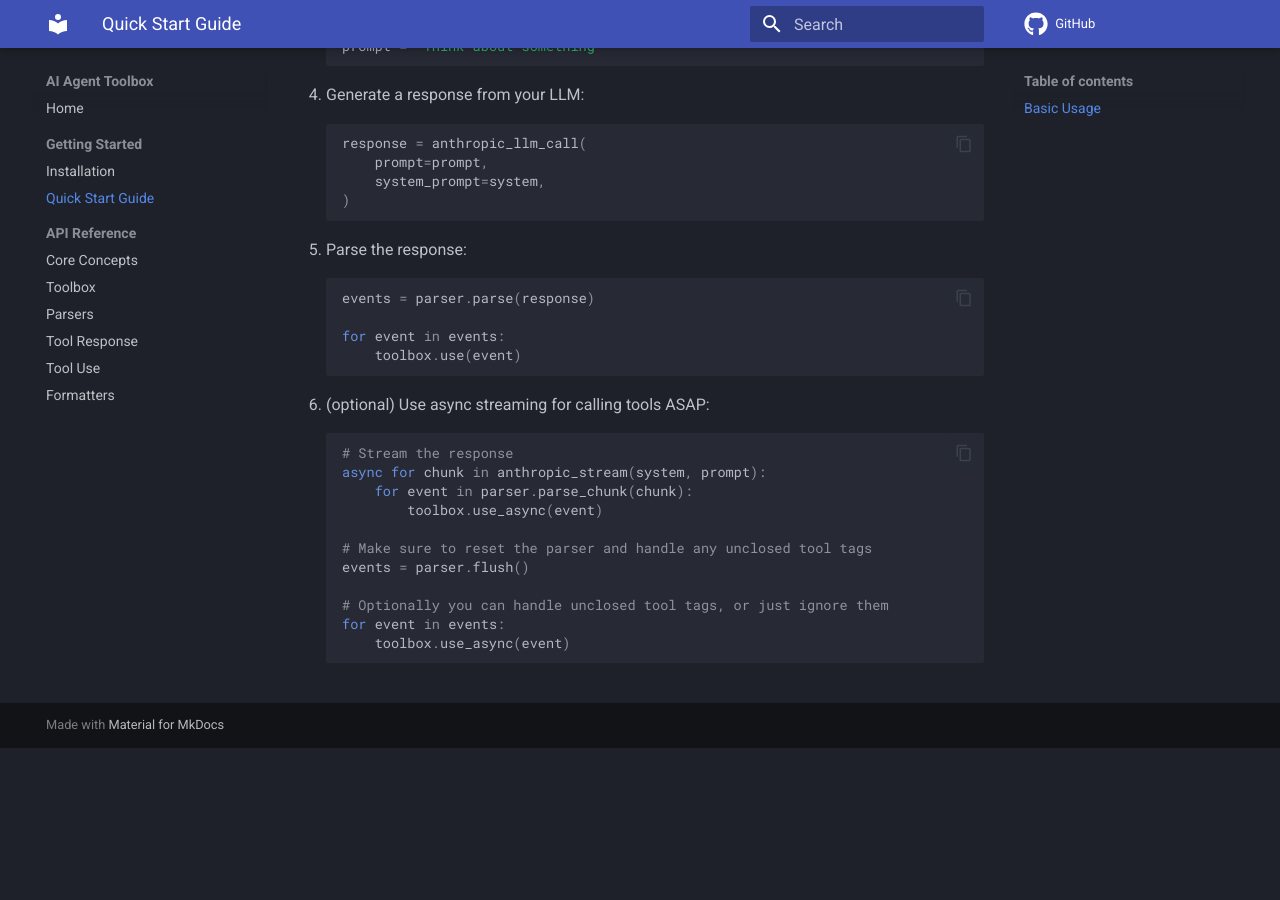
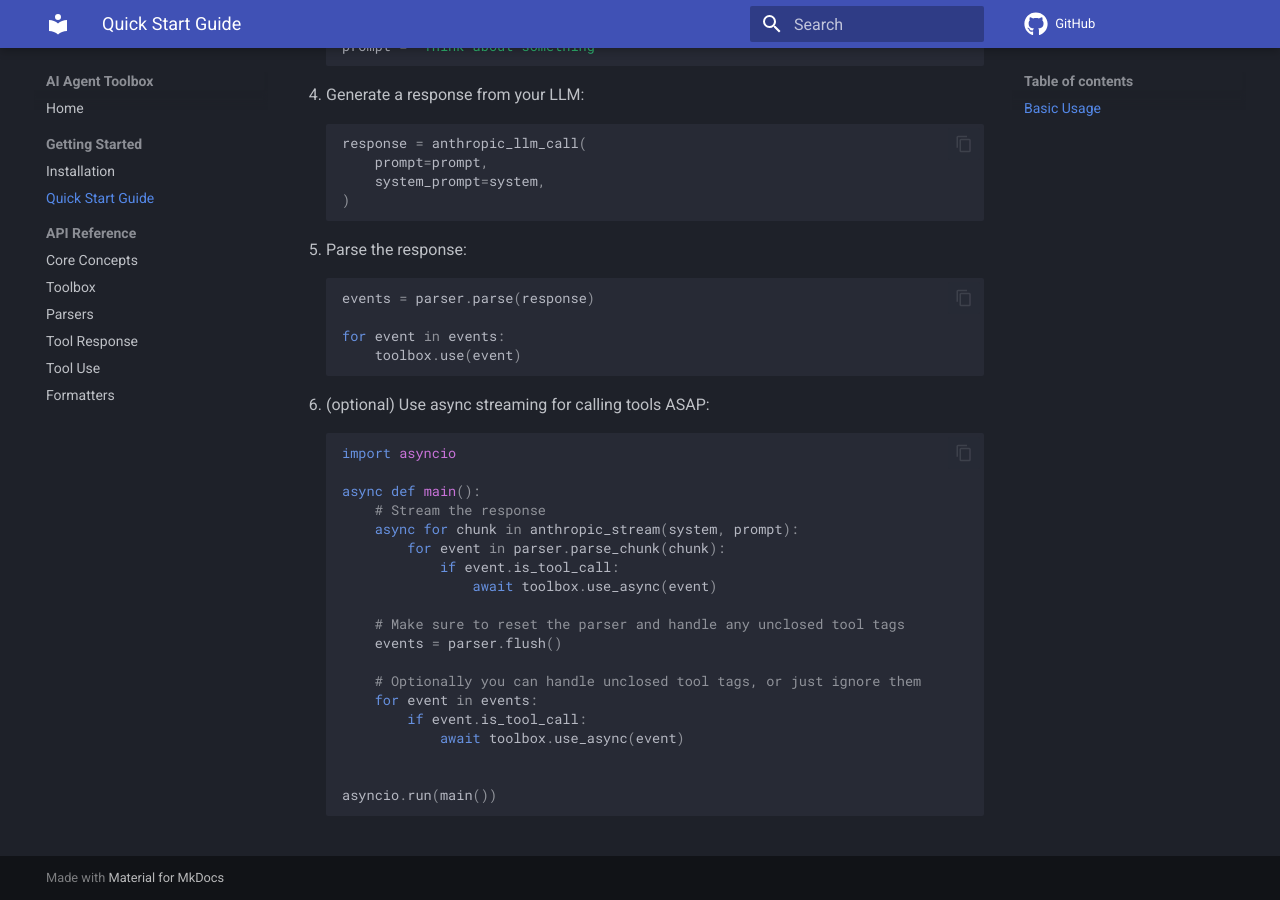
Before and after one commit to 255BITS/ai-agent-toolbox, an MkDocs documentation site: the page built from docs/getting-started/quickstart.md, in a window 1280 px wide and 900 px high, scrolled down 830 px. Built offline with MkDocs 1.6.1 and Material for MkDocs 9.7.7, drawn with Linux system fonts in a browser that asks for light colours; comment, search, counter and statistics services are not loaded; before the commit the page ends 1578 px from its top, so only the background shows below that.

Commit message:
Update streaming quickstart example

````diff
--- a/docs/getting-started/quickstart.md
+++ b/docs/getting-started/quickstart.md
@@ -55,15 +55,23 @@ for event in events:
 
 6. (optional) Use async streaming for calling tools ASAP:
 ```python
-# Stream the response
-async for chunk in anthropic_stream(system, prompt):
-    for event in parser.parse_chunk(chunk):
-        toolbox.use_async(event)
+import asyncio
 
-# Make sure to reset the parser and handle any unclosed tool tags
-events = parser.flush()
+async def main():
+    # Stream the response
+    async for chunk in anthropic_stream(system, prompt):
+        for event in parser.parse_chunk(chunk):
+            if event.is_tool_call:
+                await toolbox.use_async(event)
 
-# Optionally you can handle unclosed tool tags, or just ignore them
-for event in events:
-    toolbox.use_async(event)
+    # Make sure to reset the parser and handle any unclosed tool tags
+    events = parser.flush()
+
+    # Optionally you can handle unclosed tool tags, or just ignore them
+    for event in events:
+        if event.is_tool_call:
+            await toolbox.use_async(event)
+
+
+asyncio.run(main())
 ```
````
Also changed, not shown: other parts of docs/getting-started/quickstart.md (+1 -1 lines).
